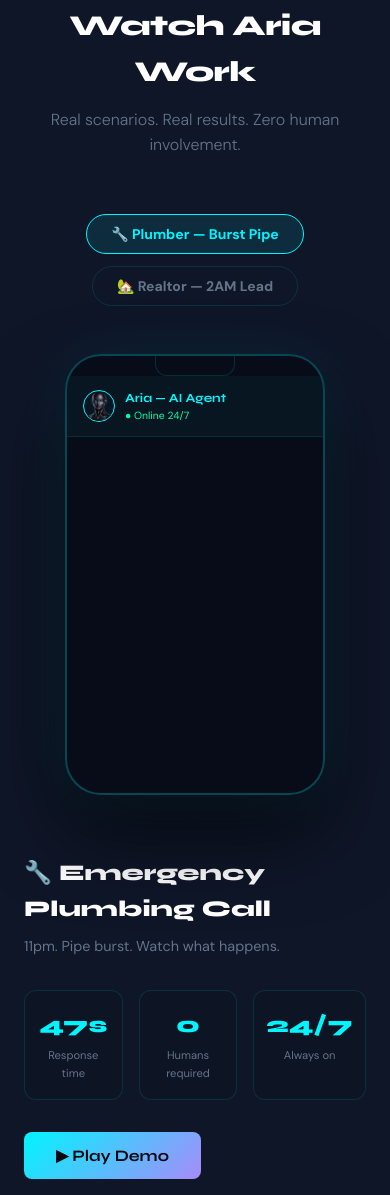
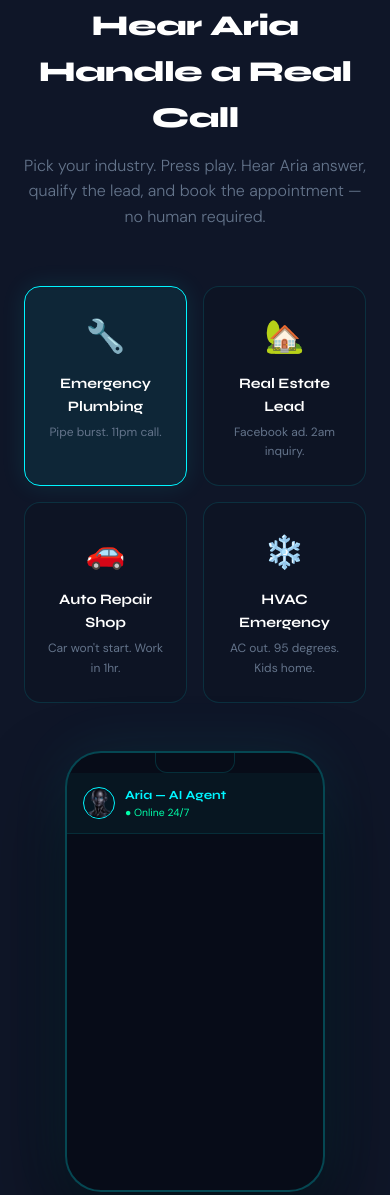
Before and after one commit to botably/botably.github.io, a plain HTML site: page index.html in a window 390 px wide. Shown: the part 4013-5208 px from the top of the page. Drawn offline with nearby package versions, Linux system fonts and the light colour scheme.

Commit message:
Rebuild demo section — 4 live call demos with Aria voice
- 4 industry cards: plumber, realtor, auto repair, HVAC
- Multi-voice call audio (caller + Aria) stitched per scene
- Chat animation syncs to live call audio playback
- Status shows "On a call now" while playing
- Outcome card appears after each call completes
- 2x2 grid desktop, 2-col mobile responsive

Co-Authored-By: Claude Sonnet 4.6 <noreply@anthropic.com>

```diff
--- a/index.html
+++ b/index.html
@@ -263,10 +263,15 @@
 
     /* DEMO SECTION */
     #demo { padding: 100px 24px; background: var(--dark3); }
-    .demo-tabs { display: flex; gap: 12px; justify-content: center; margin-bottom: 48px; flex-wrap: wrap; }
-    .demo-tab { background: transparent; border: 1px solid var(--border); color: var(--muted); font-family: 'DM Sans', sans-serif; font-size: 0.875rem; font-weight: 600; padding: 10px 24px; border-radius: 100px; cursor: pointer; transition: all 0.2s; }
-    .demo-tab:hover { border-color: rgba(0,245,255,0.4); color: var(--cyan); }
-    .demo-tab.active { background: rgba(0,245,255,0.1); border-color: var(--cyan); color: var(--cyan); }
+    .demo-cards-grid { display: grid; grid-template-columns: repeat(4,1fr); gap: 16px; max-width: 900px; margin: 0 auto 48px; }
+    .demo-card { background: var(--card); border: 1px solid var(--border); border-radius: 16px; padding: 24px 20px; cursor: pointer; transition: all 0.2s; text-align: center; }
+    .demo-card:hover { border-color: rgba(0,245,255,0.4); transform: translateY(-3px); }
+    .demo-card.active { border-color: var(--cyan); background: rgba(0,245,255,0.07); box-shadow: 0 0 24px rgba(0,245,255,0.1); }
+    .dcard-icon { font-size: 2rem; margin-bottom: 10px; }
+    .dcard-title { font-family: 'Syne', sans-serif; font-weight: 700; font-size: 0.9rem; color: #fff; margin-bottom: 5px; }
+    .dcard-sub { font-size: 0.75rem; color: var(--muted); }
+    .demo-player { display: grid; grid-template-columns: 1fr 1fr; gap: 60px; max-width: 900px; margin: 0 auto; align-items: center; }
+    .demo-player-left { display: flex; justify-content: center; }
     .demo-container { display: grid; grid-template-columns: 1fr 1fr; gap: 60px; max-width: 1000px; margin: 0 auto; align-items: center; }
     .phone-mockup { display: flex; justify-content: center; }
     .phone-frame { width: 260px; background: #070c18; border: 2px solid rgba(0,245,255,0.25); border-radius: 36px; overflow: hidden; box-shadow: 0 0 60px rgba(0,245,255,0.08), 0 40px 80px rgba(0,0,0,0.6); position: relative; }
@@ -312,6 +317,9 @@
       .pricing-grid { grid-template-columns: 1fr; max-width: 400px; }
     }
     @media (max-width: 768px) {
+      .demo-cards-grid { grid-template-columns: repeat(2,1fr); }
+      .demo-player { grid-template-columns: 1fr; }
+      .demo-player-left { order: -1; }
       .demo-container { grid-template-columns: 1fr; }
       .phone-mockup { order: -1; }
       .demo-stats { grid-template-columns: repeat(3,1fr); }
@@ -395,16 +403,34 @@
 
 <section id="demo">
   <div class="section-label">Live Demo</div>
-  <h2 class="section-title">Watch Aria Work</h2>
-  <p class="section-sub">Real scenarios. Real results. Zero human involvement.</p>
+  <h2 class="section-title">Hear Aria Handle a Real Call</h2>
+  <p class="section-sub">Pick your industry. Press play. Hear Aria answer, qualify the lead, and book the appointment — no human required.</p>
 
-  <div class="demo-tabs">
-    <button class="demo-tab active" id="tab-plumber" onclick="switchDemo('plumber')">🔧 Plumber — Burst Pipe</button>
-    <button class="demo-tab" id="tab-realtor" onclick="switchDemo('realtor')">🏡 Realtor — 2AM Lead</button>
+  <div class="demo-cards-grid">
+    <div class="demo-card active" id="dcard-plumber" onclick="selectDemo('plumber')">
+      <div class="dcard-icon">🔧</div>
+      <div class="dcard-title">Emergency Plumbing</div>
+      <div class="dcard-sub">Pipe burst. 11pm call.</div>
+    </div>
+    <div class="demo-card" id="dcard-realtor" onclick="selectDemo('realtor')">
+      <div class="dcard-icon">🏡</div>
+      <div class="dcard-title">Real Estate Lead</div>
+      <div class="dcard-sub">Facebook ad. 2am inquiry.</div>
+    </div>
+    <div class="demo-card" id="dcard-auto" onclick="selectDemo('auto')">
+      <div class="dcard-icon">🚗</div>
+      <div class="dcard-title">Auto Repair Shop</div>
+      <div class="dcard-sub">Car won't start. Work in 1hr.</div>
+    </div>
+    <div class="demo-card" id="dcard-hvac" onclick="selectDemo('hvac')">
+      <div class="dcard-icon">❄️</div>
+      <div class="dcard-title">HVAC Emergency</div>
+      <div class="dcard-sub">AC out. 95 degrees. Kids home.</div>
+    </div>
   </div>
 
-  <div class="demo-container">
-    <div class="phone-mockup">
+  <div class="demo-player">
+    <div class="demo-player-left">
       <div class="phone-frame">
         <div class="phone-notch"></div>
         <div class="phone-screen">
@@ -412,7 +438,7 @@
             <img src="aria.png" alt="Aria" class="chat-avatar" />
             <div class="chat-info">
               <div class="chat-name">Aria — AI Agent</div>
-              <div class="chat-status">● Online 24/7</div>
+              <div class="chat-status" id="aria-status">● Online 24/7</div>
             </div>
           </div>
           <div class="chat-messages" id="demo-chat-messages"></div>
@@ -420,15 +446,15 @@
       </div>
     </div>
 
-    <div class="demo-info">
+    <div class="demo-player-right">
       <div class="demo-scene-title" id="demo-scene-title">🔧 Emergency Plumbing Call</div>
-      <div class="demo-scene-sub" id="demo-scene-sub">11pm. Pipe burst. Watch what happens.</div>
+      <div class="demo-scene-sub" id="demo-scene-sub">11pm. A pipe just burst. Watch what Aria does.</div>
       <div class="demo-stats">
         <div class="demo-stat"><span class="stat-num" id="stat-time">47s</span><span class="stat-label">Response time</span></div>
-        <div class="demo-stat"><span class="stat-num">0</span><span class="stat-label">Humans required</span></div>
+        <div class="demo-stat"><span class="stat-num">0</span><span class="stat-label">Humans needed</span></div>
         <div class="demo-stat"><span class="stat-num">24/7</span><span class="stat-label">Always on</span></div>
       </div>
-      <button class="demo-play-btn" id="demo-play-btn" onclick="playDemo()">&#9654; Play Demo</button>
+      <button class="demo-play-btn" id="demo-play-btn" onclick="playDemo()">&#9654; Play Live Call</button>
       <div class="demo-outcome" id="demo-outcome">
         <div class="outcome-check">&#10003;</div>
         <div class="outcome-text">
@@ -436,7 +462,7 @@
           <div class="outcome-sub" id="outcome-sub">Technician dispatched. No human involvement.</div>
         </div>
       </div>
-      <a href="https://cal.com/allen-aeq4f9/30min" target="_blank" class="btn-primary">Get This For My Business</a>
+      <a href="https://cal.com/allen-aeq4f9/30min" target="_blank" class="btn-primary" style="display:inline-block;margin-top:8px;">Get This For My Business</a>
     </div>
   </div>
 </section>
@@ -694,39 +720,88 @@ function toggleChat(){
 var DEMO_DATA = {
   plumber: {
     title: '🔧 Emergency Plumbing Call',
-    sub: '11pm. Pipe burst. Watch what happens.',
-    audio: 'demo_plumber.mp3',
+    sub: '11pm. A pipe just burst. Watch what Aria does.',
+    audio: 'demo_plumber_call.mp3',
     statTime: '47s',
     outcomeMain: 'Job Booked in 47 Seconds',
     outcomeSub: 'Technician dispatched. No human involvement.',
     messages: [
-      { type:'alert',    text:'🔔 NEW LEAD — Emergency Call — 11:02 PM', delay:500 },
-      { type:'customer', name:'Homeowner', text:'Hi my pipe just burst, water is everywhere, I need someone NOW please!', delay:2000 },
-      { type:'typing',   delay:3800 },
-      { type:'bot',      text:"Hi! This is Mike's Plumbing emergency line. I'm here 24/7. What's your address so I can dispatch a technician right now?", delay:5500 },
-      { type:'customer', name:'Homeowner', text:'245 Oak Street, basement pipe, please hurry', delay:8500 },
-      { type:'typing',   delay:10200 },
-      { type:'bot',      text:'Got it. Technician dispatched to 245 Oak Street. ETA 35 minutes. Confirmation text sent to your phone now. Stay safe! ✅', delay:12000 },
-      { type:'outcome',  delay:15500 }
+      { type:'alert',    text:'🔔 INCOMING CALL — 11:02 PM', delay:800 },
+      { type:'customer', name:'Homeowner', text:'Hi my pipe just burst, water everywhere, I need someone NOW—', delay:2500 },
+      { type:'typing',   delay:4500 },
+      { type:'bot',      text:"Hi! You've reached Mike's Plumbing emergency line, I'm Aria. I've got you. What's your address?", delay:6000 },
+      { type:'customer', name:'Homeowner', text:'245 Oak Street. Basement pipe. Please hurry—', delay:10000 },
+      { type:'typing',   delay:12000 },
+      { type:'bot',      text:'Got it — technician dispatched to 245 Oak Street. ETA 35 minutes. Confirmation text sent now. Stay safe! ✅', delay:13500 },
+      { type:'customer', name:'Homeowner', text:'Oh thank god. Thank you so much.', delay:18000 },
+      { type:'bot',      text:"You're all set! Mike will be there by 11:45. See you soon! 👋", delay:20000 },
+      { type:'outcome',  delay:23000 }
     ]
   },
   realtor: {
     title: '🏡 Real Estate Lead — 2AM',
-    sub: 'Maria clicks a Facebook ad at 2am. Watch Aria respond.',
-    audio: 'demo_realtor.mp3',
+    sub: 'Maria fills out a Facebook ad form at 2am.',
+    audio: 'demo_realtor_call.mp3',
     statTime: '8s',
     outcomeMain: 'Lead Qualified. Viewing Booked.',
     outcomeSub: 'Agent alert sent. Zero human involvement.',
     messages: [
-      { type:'alert',    text:'🔔 NEW LEAD — Facebook Ad — 2:14 AM', delay:500 },
-      { type:'bot',      text:"Hi Maria! I saw you're interested in the 2BR listing at Cebu IT Park. Are you buying for personal use or investment?", delay:2000 },
-      { type:'customer', name:'Maria Santos', text:'Personal use. Looking to move in within 3 months.', delay:5000 },
-      { type:'typing',   delay:6800 },
-      { type:'bot',      text:'Perfect. I have two units available — Unit 8B at ₱4.2M and Unit 12C at ₱4.8M with a city view. Interested in a free viewing this week?', delay:8500 },
-      { type:'customer', name:'Maria Santos', text:'Yes! Unit 12C sounds great 😊', delay:12000 },
-      { type:'typing',   delay:13800 },
-      { type:'bot',      text:'Viewing confirmed for Thursday at 2pm! 🏡 You\'ll receive property details and a calendar invite now. See you then, Maria!', delay:15500 },
-      { type:'outcome',  delay:19000 }
+      { type:'alert',    text:'🔔 NEW LEAD — Facebook Ad — 2:14 AM', delay:800 },
+      { type:'customer', name:'Maria Santos', text:"Hi, I saw the listing for the 2BR in Cebu IT Park. I'm really interested.", delay:2500 },
+      { type:'typing',   delay:4200 },
+      { type:'bot',      text:"Hi Maria! So glad you reached out — I'm Aria with Cebu Prime Properties. Are you looking for a personal home or investment property?", delay:5500 },
+      { type:'customer', name:'Maria Santos', text:'Personal use. Looking to move in within 3 months.', delay:10500 },
+      { type:'typing',   delay:12000 },
+      { type:'bot',      text:'Perfect timing! I have two gorgeous units — Unit 8B at ₱4.2M and Unit 12C at ₱4.8M with a city view. Which sounds more like you?', delay:13500 },
+      { type:'customer', name:'Maria Santos', text:'The 12C honestly sounds amazing. Can I see it?', delay:19000 },
+      { type:'typing',   delay:20500 },
+      { type:'bot',      text:"Absolutely! I'm booking you a free viewing with Carlos. Does Thursday at 2pm work?", delay:22000 },
+      { type:'customer', name:'Maria Santos', text:'Yes — Thursday at 2 works perfectly!', delay:26000 },
+      { type:'bot',      text:"You're all booked Maria! 🏡 Sending property details and your calendar invite now. Carlos can't wait to meet you!", delay:28000 },
+      { type:'outcome',  delay:33000 }
+    ]
+  },
+  auto: {
+    title: '🚗 Auto Repair — Missed Call',
+    sub: "Car won't start. Work in an hour.",
+    audio: 'demo_auto_call.mp3',
+    statTime: '35s',
+    outcomeMain: 'Tow Booked. Diagnostic Scheduled.',
+    outcomeSub: 'Customer kept. No human involvement.',
+    messages: [
+      { type:'alert',    text:'🔔 INCOMING CALL — 7:42 AM', delay:800 },
+      { type:'customer', name:'Customer', text:"Hey, my car just died in my driveway. I've got work in an hour. Anyone available?", delay:2500 },
+      { type:'typing',   delay:4500 },
+      { type:'bot',      text:"Hi! Dave's Auto Repair, I'm Aria. I can get you sorted right now. Do you need a tow or can someone bring it in?", delay:6000 },
+      { type:'customer', name:'Customer', text:"Need a tow. It won't even turn over.", delay:11000 },
+      { type:'typing',   delay:12500 },
+      { type:'bot',      text:'No problem! Tow truck to you within 45 minutes and we will get it diagnosed today. What is your address?', delay:14000 },
+      { type:'customer', name:'Customer', text:'32 Elm Street.', delay:18500 },
+      { type:'typing',   delay:19500 },
+      { type:'bot',      text:'Tow dispatched to 32 Elm Street — arriving by 8:45. Confirmation text sent. We will call you with the diagnostic by noon ✅', delay:21000 },
+      { type:'customer', name:'Customer', text:'You just saved my morning. Thank you!', delay:26500 },
+      { type:'bot',      text:"That's what we're here for! See you soon 👋", delay:28500 },
+      { type:'outcome',  delay:31000 }
+    ]
+  },
+  hvac: {
+    title: '❄️ HVAC Emergency',
+    sub: 'AC out. 95 degrees. Two kids at home.',
+    audio: 'demo_hvac_call.mp3',
+    statTime: '52s',
+    outcomeMain: 'Technician Booked Same Day.',
+    outcomeSub: 'Appointment confirmed. No human involvement.',
+    messages: [
+      { type:'alert',    text:'🔔 INCOMING CALL — 1:18 PM', delay:800 },
+      { type:'customer', name:'Homeowner', text:'Hi my AC just went out and it is 95 degrees. I have two kids. I need someone today please—', delay:2500 },
+      { type:'typing',   delay:4800 },
+      { type:'bot',      text:"Oh no, that is awful in this heat! You've reached Cool Air HVAC, I'm Aria. I will get someone out today. What is your address?", delay:6500 },
+      { type:'customer', name:'Homeowner', text:'118 Maple Drive. Please as soon as possible.', delay:12000 },
+      { type:'typing',   delay:13500 },
+      { type:'bot',      text:'I have a technician available between 2 and 4pm today. Does that work for you?', delay:15000 },
+      { type:'customer', name:'Homeowner', text:'Yes yes that works perfectly. Thank you so much.', delay:19500 },
+      { type:'bot',      text:'You are all booked! Technician at 118 Maple Drive between 2 and 4pm. Confirmation text sent now. Stay cool — help is on the way! ✅', delay:22000 },
+      { type:'outcome',  delay:28000 }
     ]
   }
 };
@@ -735,34 +810,39 @@ var demoActive = 'plumber';
 var demoAudio = new Audio();
 var demoTimers = [];
 
-function switchDemo(type) {
+function selectDemo(type) {
   if (demoTimers.length) { demoTimers.forEach(clearTimeout); demoTimers = []; }
   demoAudio.pause(); demoAudio.currentTime = 0;
   demoActive = type;
-  document.querySelectorAll('.demo-tab').forEach(function(t){ t.classList.remove('active'); });
-  document.getElementById('tab-' + type).classList.add('active');
+  document.querySelectorAll('.demo-card').forEach(function(c){ c.classList.remove('active'); });
+  document.getElementById('dcard-' + type).classList.add('active');
   var d = DEMO_DATA[type];
   document.getElementById('demo-scene-title').textContent = d.title;
   document.getElementById('demo-scene-sub').textContent = d.sub;
   document.getElementById('stat-time').textContent = d.statTime;
   document.getElementById('demo-chat-messages').innerHTML = '';
-  document.getElementById('demo-outcome').style.opacity = '0';
+  var o = document.getElementById('demo-outcome');
+  o.style.opacity = '0'; o.style.display = 'none';
+  document.getElementById('aria-status').textContent = '● Online 24/7';
   var btn = document.getElementById('demo-play-btn');
-  btn.textContent = '\u25B6 Play Demo';
+  btn.textContent = '\u25B6 Play Live Call';
   btn.disabled = false;
 }
 
 function playDemo() {
   var btn = document.getElementById('demo-play-btn');
-  btn.textContent = 'Playing...';
+  btn.textContent = '📞 Live Call Playing...';
   btn.disabled = true;
   var msgs = document.getElementById('demo-chat-messages');
   msgs.innerHTML = '';
-  document.getElementById('demo-outcome').style.opacity = '0';
+  var o = document.getElementById('demo-outcome');
+  o.style.opacity = '0'; o.style.display = 'none';
+  document.getElementById('aria-status').textContent = '● On a call now';
   var d = DEMO_DATA[demoActive];
   demoAudio.src = d.audio;
   demoAudio.play().catch(function(){});
   var typingEl = null;
+  demoTimers = [];
   d.messages.forEach(function(m) {
     var t = setTimeout(function() {
       if (m.type === 'typing') {
@@ -772,7 +852,8 @@ function playDemo() {
         msgs.appendChild(typingEl);
         msgs.scrollTop = msgs.scrollHeight;
       } else if (m.type === 'outcome') {
-        var o = document.getElementById('demo-outcome');
+        if (typingEl) { typingEl.remove(); typingEl = null; }
+        document.getElementById('aria-status').textContent = '● Online 24/7';
         document.getElementById('outcome-main').textContent = d.outcomeMain;
         document.getElementById('outcome-sub').textContent = d.outcomeSub;
         o.style.display = 'flex';
```
Also changed, not shown: 4 other files.
